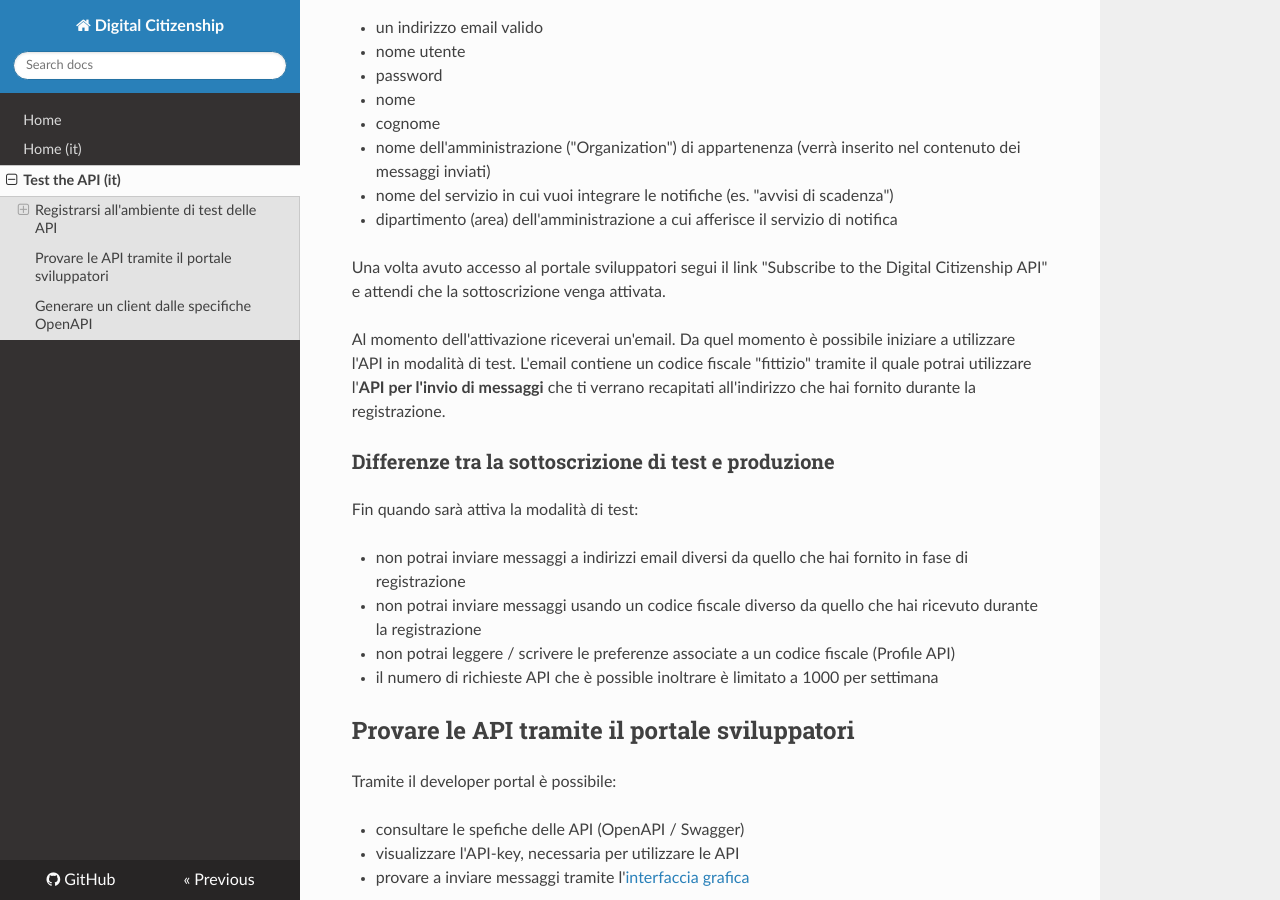
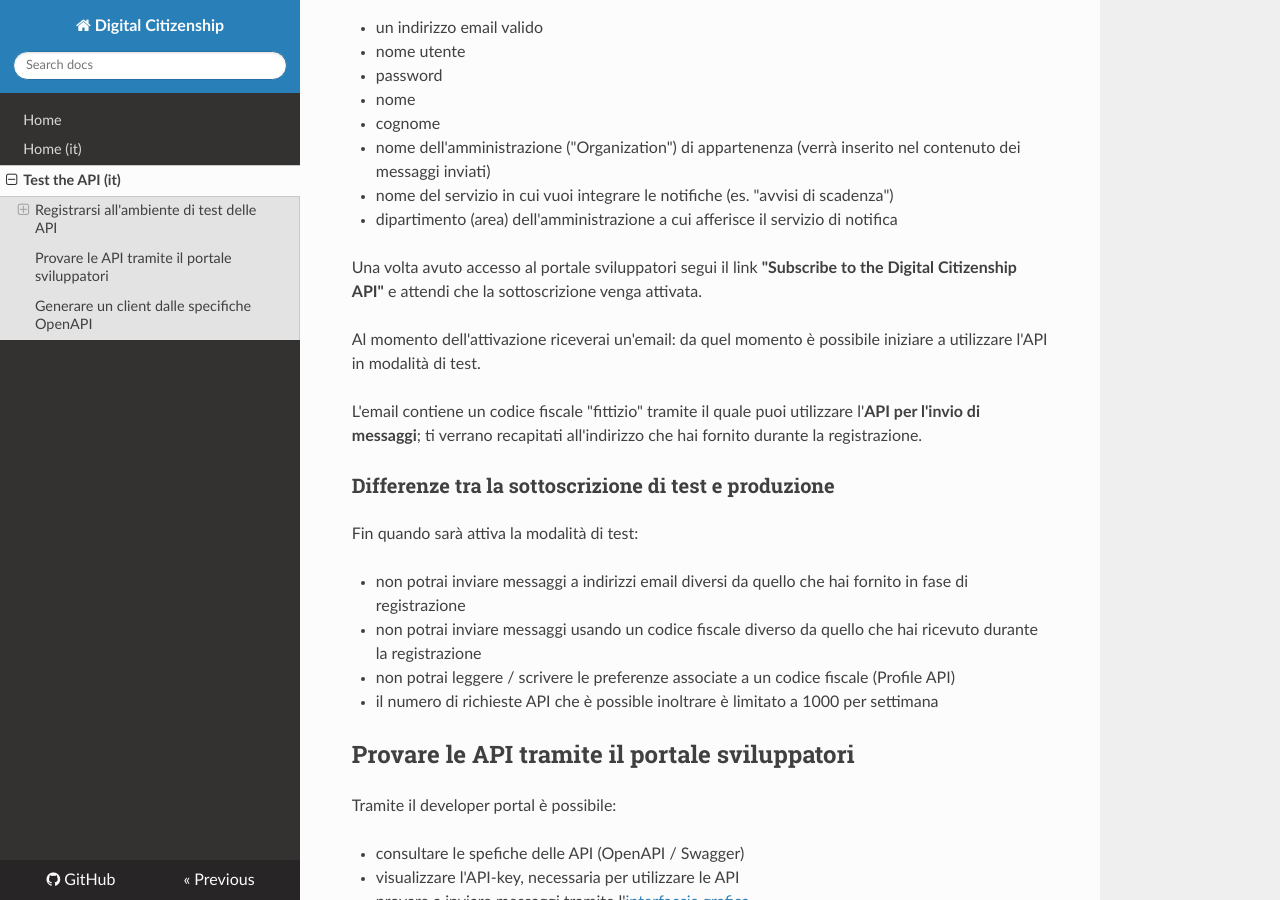
Before and after one commit to pagopa-archive/io, an MkDocs documentation site: the page built from docs/onboarding.it.md, in a window 1280 px wide and 900 px high, scrolled down 368 px. Built offline with MkDocs 1.6.1, drawn with Linux system fonts in a browser that asks for light colours; nearby versions of some CDN libraries; old or Windows-style settings are respelled for this version of MkDocs.

```diff
--- a/docs/onboarding.it.md
+++ b/docs/onboarding.it.md
@@ -19,13 +19,14 @@ Ti verranno chieste le seguenti informazioni:
 - dipartimento (area) dell'amministrazione a cui afferisce il servizio di notifica
 
 Una volta avuto accesso al portale sviluppatori segui il link
-"Subscribe to the Digital Citizenship API" e attendi
+**"Subscribe to the Digital Citizenship API"** e attendi
 che la sottoscrizione venga attivata.
 
-Al momento dell'attivazione riceverai un'email.
-Da quel momento è possibile iniziare a utilizzare l'API in modalità di test.
-L'email contiene un codice fiscale "fittizio" tramite il quale potrai utilizzare
-l'**API per l'invio di messaggi** che ti verrano recapitati all'indirizzo
+Al momento dell'attivazione riceverai un'email:
+da quel momento è possibile iniziare a utilizzare l'API in modalità di test.
+
+L'email contiene un codice fiscale "fittizio" tramite il quale puoi utilizzare
+l'**API per l'invio di messaggi**; ti verrano recapitati all'indirizzo
 che hai fornito durante la registrazione.
 
 ### Differenze tra la sottoscrizione di test e produzione
```
